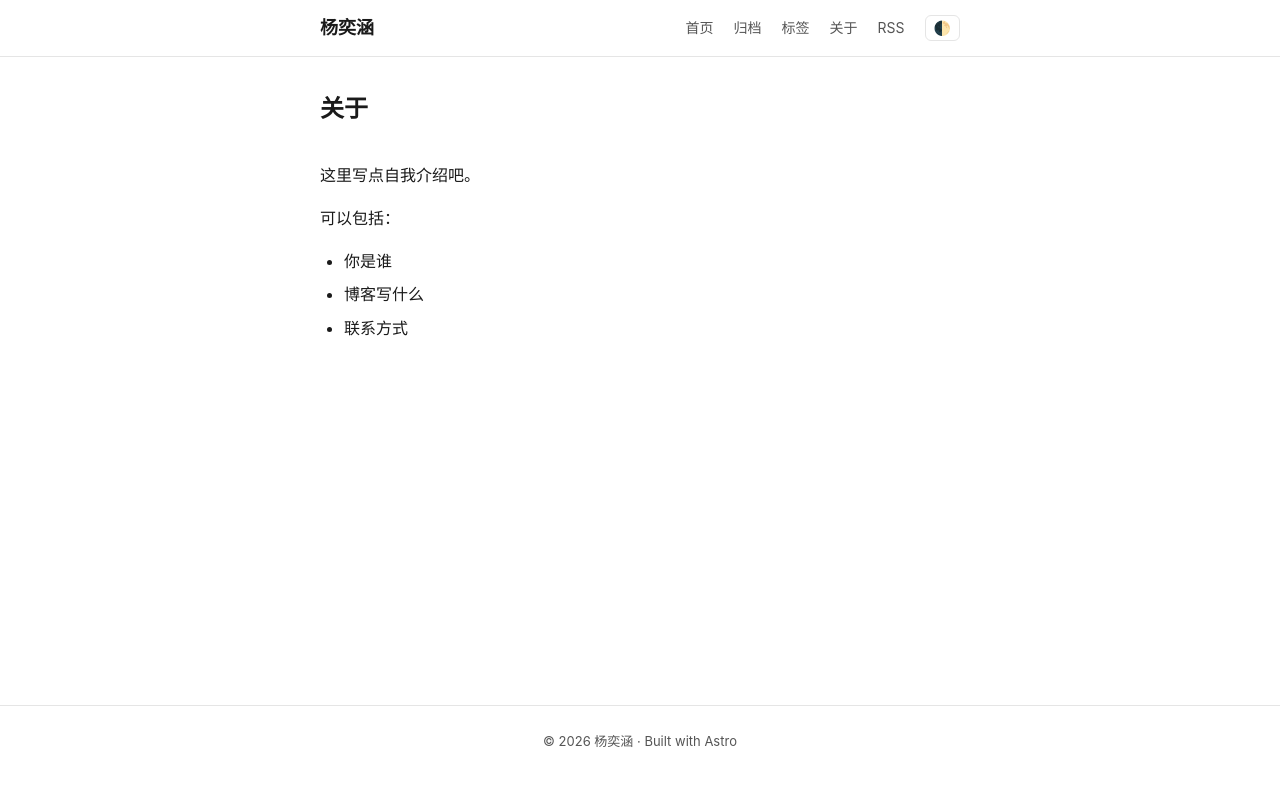
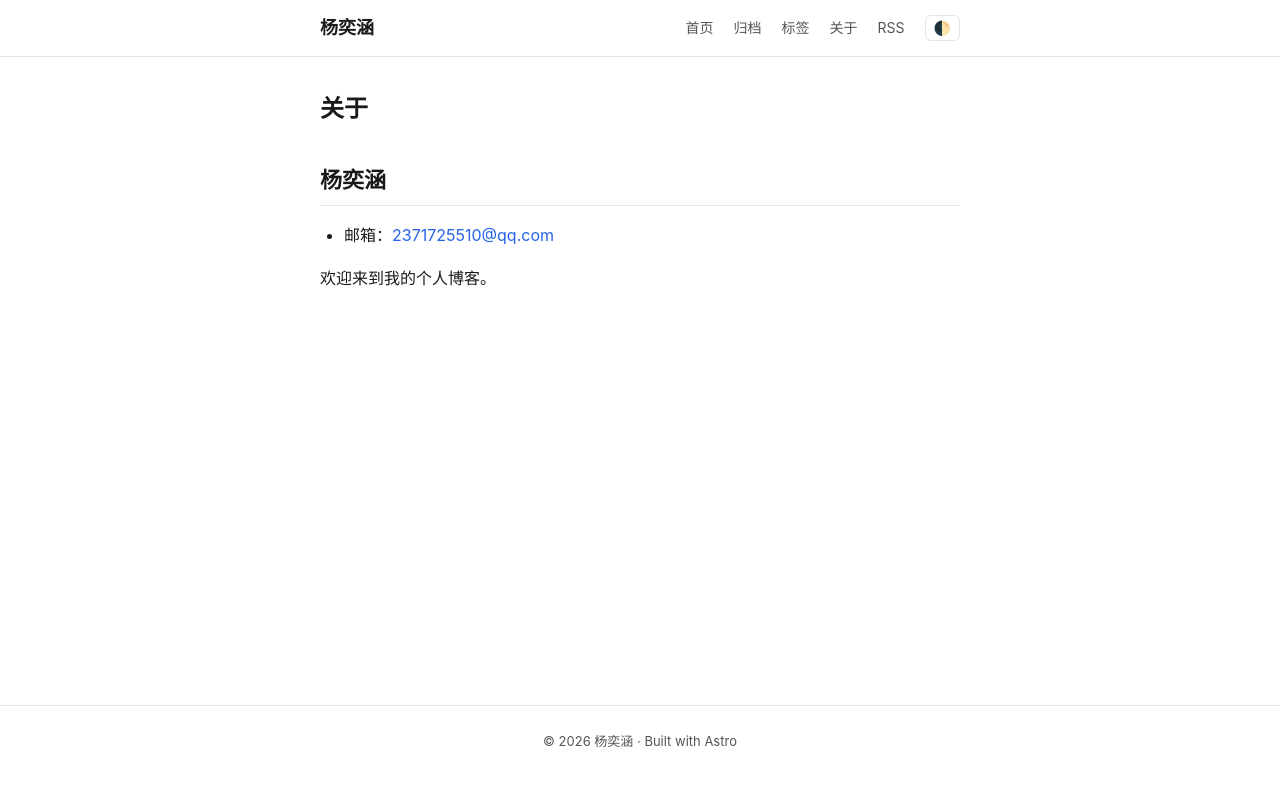
Before and after one commit to Meows-max/blog-astro, an Astro site: page /blog-astro/about in a window 1280 px wide. Built offline with nearby package versions, Linux system fonts and the light colour scheme; Astro itself is replaced by a stand-in of ours.

Commit message:
Revise about page with personal details
Updated the about page with personal introduction and contact information.

```diff
--- a/src/content/pages/about.md
+++ b/src/content/pages/about.md
@@ -2,10 +2,8 @@
 title: 关于我
 ---
 
-这里写点自我介绍吧。
+## 杨奕涵
 
-可以包括：
+- 邮箱：[2371725510@qq.com](mailto:2371725510@qq.com)
 
-- 你是谁
-- 博客写什么
-- 联系方式
+欢迎来到我的个人博客。
```
